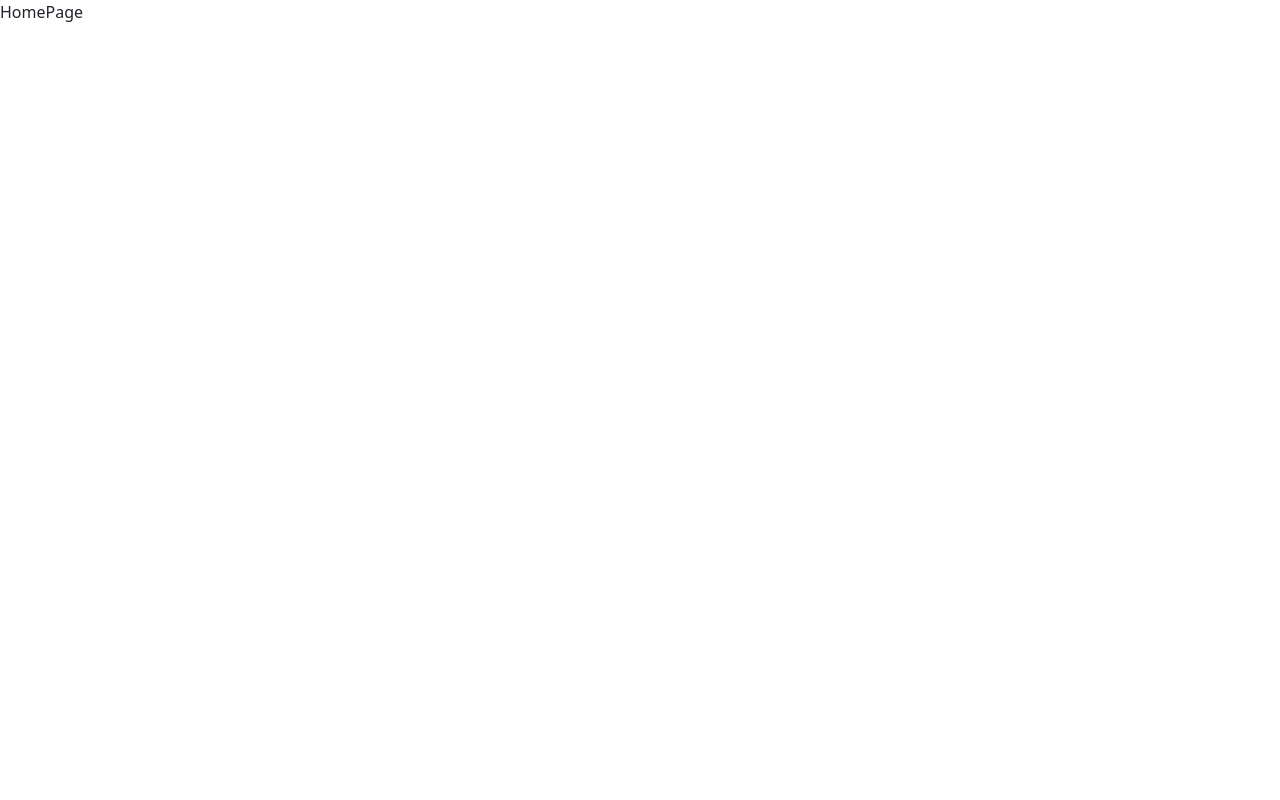
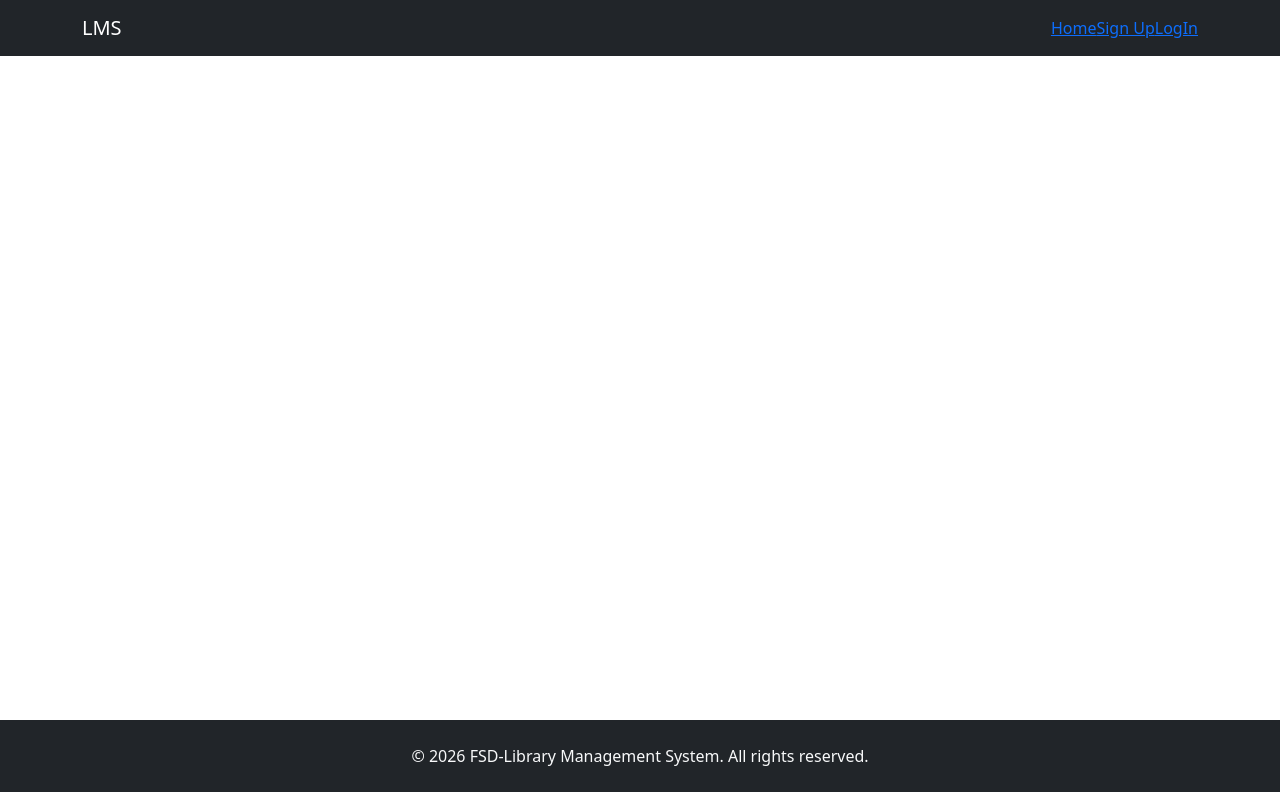
Before and after one commit to binayamoktan26/FSD-Library-Management-System, a React (Vite) app in the folder online_fe_lms/: page / in a window 1280 px wide. Built offline with nearby package versions, Linux system fonts and the light colour scheme.

Commit message:
Default layout

```diff
--- a/online_fe_lms/src/App.css
+++ b/online_fe_lms/src/App.css
@@ -0,0 +1,3 @@
+.main{
+    min-height : 83vh;
+}
--- a/online_fe_lms/src/App.jsx
+++ b/online_fe_lms/src/App.jsx
@@ -10,6 +10,7 @@ function App() {
     <>
       <AppRoutes />
       <ToastContainer />
+
     </>
   );
 }
--- a/online_fe_lms/src/components/layouts/DefaultLayouts.jsx
+++ b/online_fe_lms/src/components/layouts/DefaultLayouts.jsx
@@ -1,9 +1,20 @@
-import React from 'react'
+import React from "react";
+import { Header } from "./Header";
+import { Footer } from "./Footer";
 
-const DefaultLayouts = () => {
+const DefaultLayouts = ({ children }) => {
   return (
-    <div>DefaultLayouts</div>
-  )
-}
+    <div>
+      {/* navbar  */}
 
-export default DefaultLayouts
+      <Header />
+      {/* main body  */}
+      <main className="main"></main>
+
+      {/* footer  */}
+      <Footer />
+    </div>
+  );
+};
+
+export default DefaultLayouts;
--- a/online_fe_lms/src/components/layouts/Footer.jsx
+++ b/online_fe_lms/src/components/layouts/Footer.jsx
@@ -1 +1,9 @@
-r
+import React from 'react'
+
+export const Footer = () => {
+  return (
+    <div className='bg-dark text-light text-center p-4'>
+        &copy; 2026 FSD-Library Management System. All rights reserved.
+    </div>
+  )
+}
--- a/online_fe_lms/src/components/layouts/Header.jsx
+++ b/online_fe_lms/src/components/layouts/Header.jsx
@@ -0,0 +1,23 @@
+import Container from 'react-bootstrap/Container';
+import Nav from 'react-bootstrap/Nav';
+import Navbar from 'react-bootstrap/Navbar';
+import { Link } from 'react-router-dom';
+
+export const  Header = ()=> {
+  return (
+    <Navbar expand="lg" className="bg-dark" variant="dark">
+      <Container>
+        <Navbar.Brand href="#home">LMS</Navbar.Brand>
+        <Navbar.Toggle aria-controls="basic-navbar-nav" />
+        <Navbar.Collapse id="basic-navbar-nav">
+          <Nav className="ms-auto">
+            <Link classname="nav-link" to="/">Home</Link>
+            <Link classname="nav-link" to="/signup">Sign Up </Link>
+            <Link classname="nav-link" to="/login">LogIn</Link>
+
+          </Nav>
+        </Navbar.Collapse>
+      </Container>
+    </Navbar>
+  );
+}
--- a/online_fe_lms/src/routes/AppRoutes.jsx
+++ b/online_fe_lms/src/routes/AppRoutes.jsx
@@ -1,11 +1,12 @@
 import React from 'react'
 import { Routes, Route } from "react-router-dom";
 import {HomePage , DashboardPage} from "../pages";
+import DefaultLayouts from '../components/layouts/DefaultLayouts';
 const AppRoutes = () => {
   return (
     <Routes>
         {/* Public Pages */}
-        <Route path="/" element={<HomePage />} />
+        <Route path="/" element={<DefaultLayouts><HomePage /></DefaultLayouts>} />
         {/* Private Pages  */}
         <Route path ="/user" element={<DashboardPage />}/>
     </Routes>
```
Also changed, not shown: online_fe_lms/src/configuring toastify.png (deleted).
